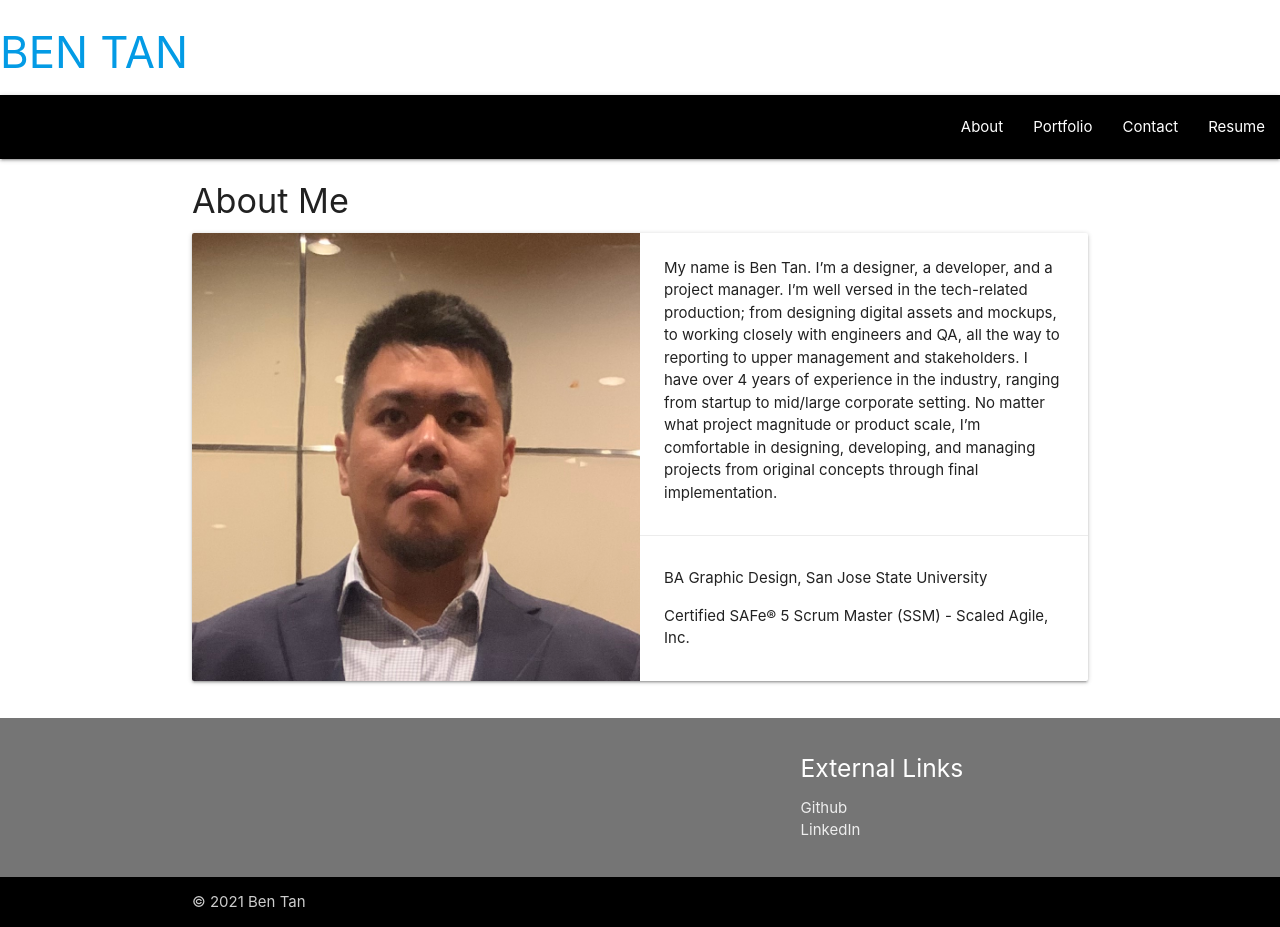
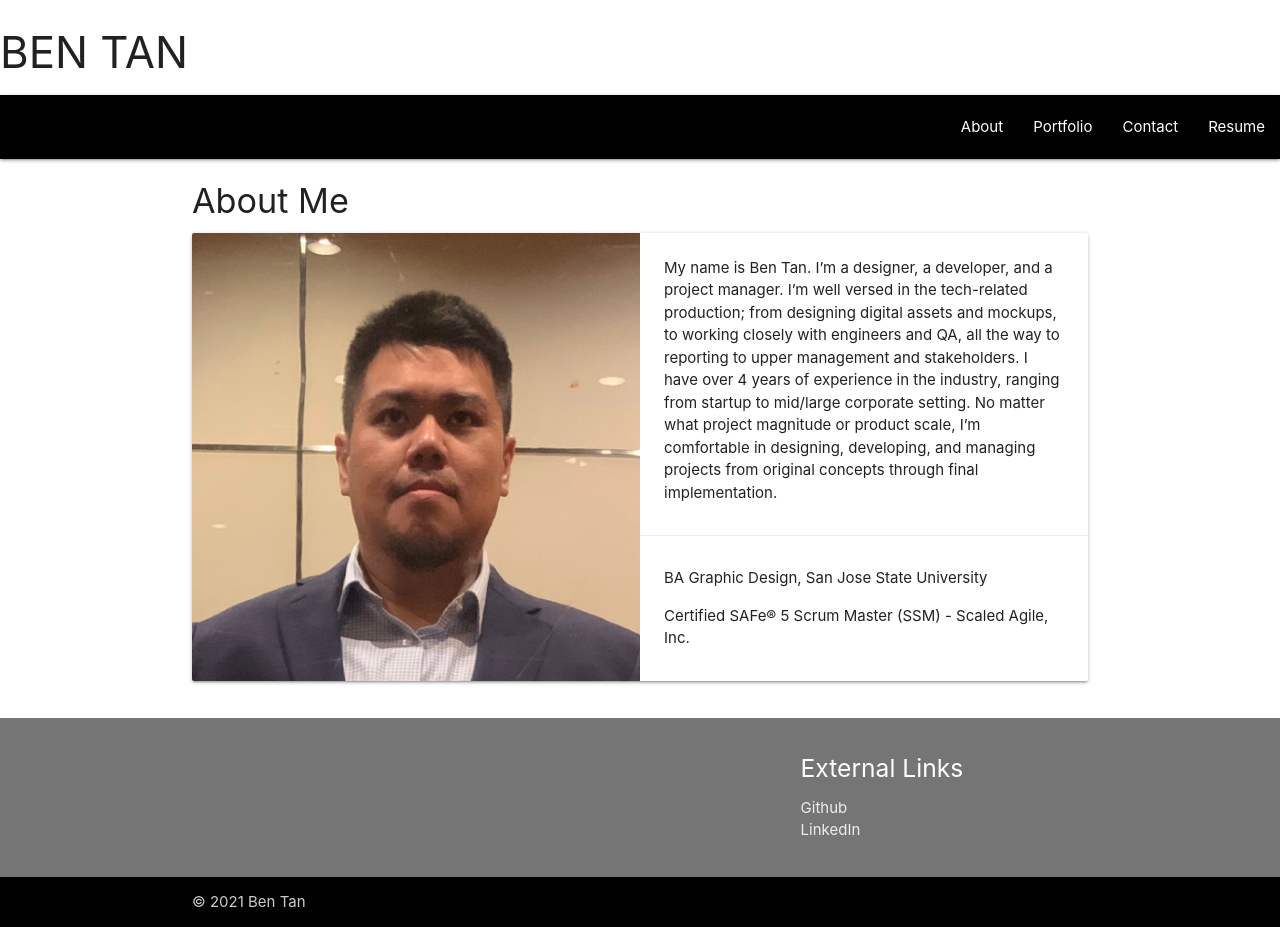
Before and after one commit to bctan87/reactportfolio, a React (Create React App) app: page / in a window 1280 px wide. Built offline with nearby package versions, Linux system fonts and the light colour scheme.

Commit message:
Update Header.js

```diff
--- a/src/components/Header.js
+++ b/src/components/Header.js
@@ -6,7 +6,7 @@ function Header (props) {
         <header>
 
             <h3>
-            <a href="#" className="brand-logo">BEN TAN</a>
+            BEN TAN
             </h3>
 
             {props.children}
```
